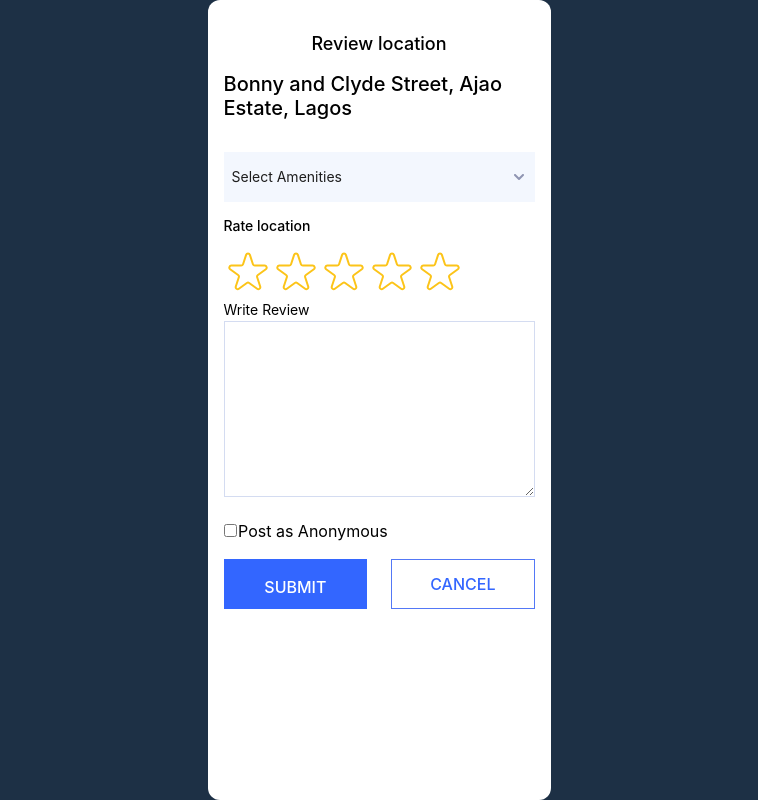
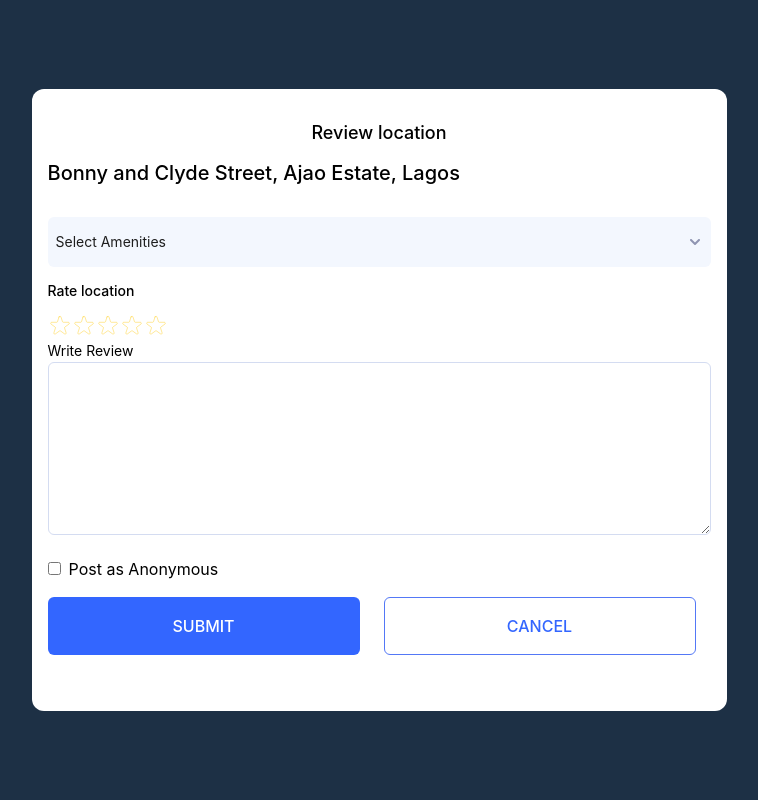
Before and after one commit to deeseeker/area-finder, a Next.js app: page /reviews in a window 1280 px wide. Both pictures are taken after a click on the button "LEAVE A REVIEW". Shown: the top 800 px of the page, without its empty margins (261-1019 px from the left). Built offline with nearby package versions, Linux system fonts and the light colour scheme; what tailwind-gradient-mask-image would draw is missing.

Commit message:
Add review

```diff
--- /dev/null
+++ b/AppContext.js
@@ -0,0 +1,5 @@
+import React from "react";
+
+const AppContext = React.createContext();
+
+export default AppContext;
--- a/components/Modal.js
+++ b/components/Modal.js
@@ -7,8 +7,8 @@ import StarRating from "./StarRating";
 function Modal({ onSubmit, onOk, onCancel, review, onReview, onSetRating }) {
   const [selectedFeatures, setSelectedFeatures] = useState([]);
   return (
-    <div className="fixed inset-0 bg-opacity-100 flex justify-center bg-[#1D3045]">
-      <div className="w-[343px] sm:[695px] rounded-xl bg-[white] p-4">
+    <div className="fixed inset-0 bg-opacity-100 flex items-center justify-center bg-[#1D3045]">
+      <div className="w-[343px] lg:w-[695px] rounded-xl bg-[white] p-4 h-auto">
         <div>
           <h1 className="font-medium text-lg leading-[24px] text-center my-4">
             Review location
@@ -27,9 +27,9 @@ function Modal({ onSubmit, onOk, onCancel, review, onReview, onSetRating }) {
             alt="star review"
             className="mb-4"
           /> */}
-          <StarRating onSetRating={onSetRating} />
-          <form onSubmit={onSubmit}>
-            <label className="text-sm font-normal leading-[16.94px] mb-3.5">
+          <StarRating onSetRating={onSetRating} size={24} color="#FFC70066" />
+          <form onSubmit={onSubmit} className="rounded-md">
+            <label className="text-sm font-normal leading-[16.94px] mb-3.5 mt-6">
               Write Review
             </label>
             <textarea
@@ -37,12 +37,12 @@ function Modal({ onSubmit, onOk, onCancel, review, onReview, onSetRating }) {
               name="review"
               onChange={(e) => onReview(e.target.value)}
               placeholder=""
-              className="w-[311px] min-h-44 p-3 rounded-md border-[1px] border-[solid] border-[#D4DCF1] mb-4"
+              className="w-full lg:h-[173px] p-3 rounded-md border-[1px] border-[solid] border-[#D4DCF1]  mb-4"
             />
 
             <fieldset>
               <input
-                className="mr-[1.5px] text-sm font-normal text-[#484851] leading-[16.94px]"
+                className="text-sm font-normal text-[#484851] leading-[16.94px] mr-2"
                 type="checkbox"
               />
               <label>Post as Anonymous</label>
@@ -53,13 +53,13 @@ function Modal({ onSubmit, onOk, onCancel, review, onReview, onSetRating }) {
               onClick={() => {
                 onSubmit();
               }}
-              className="bg-[#3366FF] text-center uppercase rounded-md w-[144px] h-[50px] py-4 px-10 text-[#FFF]"
+              className="bg-[#3366FF] text-center uppercase rounded-md w-[144px] lg:w-[312px] h-auto py-4 px-10 text-[#FFF]"
             >
               submit
             </button>
             <button
               onClick={() => onCancel()}
-              className="border-[0.5px] uppercase text-center border-[solid] w-[144px] h-[50px] rounded-md border-[#5378F6] text-[#3366FF] font-medium text-base"
+              className="border-[0.5px] uppercase text-center border-[solid] w-[144px] lg:w-[312px] h-auto py-4 px-10  rounded-md border-[#5378F6] text-[#3366FF] font-medium text-base"
             >
               cancel
             </button>
--- a/components/MultiSelect.js
+++ b/components/MultiSelect.js
@@ -69,7 +69,7 @@ export default function MultiSelect({ setSelectedFeatures }) {
   return (
     <div className="relative">
       <button
-        className="border-none bg-[#F3F7FE] w-[311px] h-[50px] text-[#1e1e1e] flex justify-between px-2 rounded-md items-center"
+        className="border-none bg-[#F3F7FE] w-full h-[50px] text-[#1e1e1e] flex justify-between px-2 rounded-md items-center"
         onClick={(e) => {
           e.stopPropagation();
           setIsDropdownDisplayed((prevState) => !prevState);
@@ -88,7 +88,7 @@ export default function MultiSelect({ setSelectedFeatures }) {
         <div
           onClick={(e) => e.stopPropagation()}
           ref={dropdownRef}
-          className="absolute bg-[#F3F7FE] border-[1px] border-[solid] border-[#D4DCF1] rounded-md w-[311px] h-[323px]  text-[#1e1e1e] overflow-y-auto px-2"
+          className="absolute bg-[#F3F7FE] border-[1px] border-[solid] border-[#D4DCF1] rounded-md xl:grid grid-cols-[repeat(5,_106px)] gap-7 auto-cols-auto w-full h-80 xl:h-auto  text-[#1e1e1e] overflow-y-scroll px-2"
         >
           {features.map((feature, index) => (
             <fieldset
--- a/components/StarRating.js
+++ b/components/StarRating.js
@@ -60,11 +60,11 @@ export default function StarRating({
           />
         ))}
       </div>
-      <p style={textStyle}>
+      {/* <p style={textStyle}>
         {messages.length === maxRating
           ? messages[tempRating ? tempRating - 1 : rating - 1]
           : tempRating || rating || ""}
-      </p>
+      </p> */}
     </div>
   );
 }
--- a/pages/_app.js
+++ b/pages/_app.js
@@ -1,5 +1,21 @@
+import AppContext from "@/AppContext";
+import { initData } from "@/public/data";
 import "@/styles/globals.css";
+import { useEffect, useState } from "react";
 
 export default function App({ Component, pageProps }) {
-  return <Component {...pageProps} />;
+  const [data, setData] = useState([]);
+  useEffect(() => {
+    const storedData = localStorage.getItem("reviews");
+    if (storedData) {
+      setData(JSON.parse(storedData));
+    } else {
+      setData(initData);
+    }
+  }, []);
+  return (
+    <AppContext.Provider value={data}>
+      <Component {...pageProps} />
+    </AppContext.Provider>
+  );
 }
--- a/pages/reviews.js
+++ b/pages/reviews.js
@@ -1,26 +1,10 @@
+import AppContext from "@/AppContext";
 import Modal from "@/components/Modal";
 import ReviewSubmitted from "@/components/ReviewSubmitted";
 import useMediaQuery from "@/hooks/useMediaQuery";
+import { initData } from "@/public/data";
 import Image from "next/image";
-import { useEffect, useState } from "react";
-
-const initData = [
-  {
-    rating: 4.0,
-    review:
-      "There is no stable electricity. The roads are fairly good and there is a sense of community. The drainage system is poor and most residents litter their surroundings. There are several grocery stores and Supermarkets.",
-  },
-  {
-    rating: 4.0,
-    review:
-      "There is no stable electricity. The roads are fairly good and there is a sense of community. The drainage system is poor and most residents litter their surroundings. There are several grocery stores and Supermarkets.",
-  },
-  {
-    rating: 4.0,
-    review:
-      "There is no stable electricity. The roads are fairly good and there is a sense of community. The drainage system is poor and most residents litter their surroundings. There are several grocery stores and Supermarkets.",
-  },
-];
+import { useContext, useEffect, useState } from "react";
 
 export default function AllReview() {
   const isAboveMediumScreens = useMediaQuery("(min-width: 500px)");
@@ -40,7 +24,6 @@ function Header({ isAboveMediumScreens }) {
   const [rating, setRating] = useState(0);
   const [data, setData] = useState(initData);
   const newReview = { rating, review };
-  console.log(newReview);
 
   useEffect(() => {
     const storedData = localStorage.getItem("reviews");
@@ -365,27 +348,19 @@ function MainReviews({ isAboveMediumScreens }) {
 }
 
 function ReviewList() {
+  const data = useContext(AppContext);
+  console.log(data);
   return (
     <ul>
-      <li>
-        <Review />
-      </li>
-      <li>
-        <Review />
-      </li>
-      <li>
-        <Review />
-      </li>
-      <li>
-        <Review />
-      </li>
-      <li>
-        <Review />
-      </li>
+      {data.map((review, index) => (
+        <li key={index}>
+          <Review rating={review.rating} review={review.review} />
+        </li>
+      ))}
     </ul>
   );
 }
-function Review() {
+function Review({ rating, review }) {
   return (
     <div className="pb-4 border-b border-[#D9D9D9] mb-4">
       <div className="flex items-center justify-between mb-2">
@@ -408,15 +383,10 @@ function Review() {
             height={12}
             alt="star rating icon"
           />{" "}
-          <span className="ml-[2px]">4.0</span>
+          <span className="ml-[2px]">{rating}</span>
         </div>
       </div>
-      <p className="text-[16px] font-normal leading-[24px]">
-        There is no stable electricity. The roads are fairly good and there is a
-        sense of community. The drainage system is poor and most residents
-        litter their surroundings. There are several grocery stores and
-        Supermarkets.
-      </p>
+      <p className="text-[16px] font-normal leading-[24px]">{review}</p>
       <div className="flex items-center gap-8 text-[#0D2159]">
         <div className="flex items-center">
           <Image src="/like.svg" width={24} height={24} alt="like icon" />
--- /dev/null
+++ b/public/data.js
@@ -0,0 +1,17 @@
+export const initData = [
+  {
+    rating: 4.0,
+    review:
+      "There is no stable electricity. The roads are fairly good and there is a sense of community. The drainage system is poor and most residents litter their surroundings. There are several grocery stores and Supermarkets.",
+  },
+  {
+    rating: 4.0,
+    review:
+      "There is no stable electricity. The roads are fairly good and there is a sense of community. The drainage system is poor and most residents litter their surroundings. There are several grocery stores and Supermarkets.",
+  },
+  {
+    rating: 4.0,
+    review:
+      "There is no stable electricity. The roads are fairly good and there is a sense of community. The drainage system is poor and most residents litter their surroundings. There are several grocery stores and Supermarkets.",
+  },
+];
--- a/styles/globals.css
+++ b/styles/globals.css
@@ -7,9 +7,7 @@
     --background-color: #fafcfd;
     --ff-primary: Inter, "sans-serif";
   }
-  * {
-    @apply border-border;
-  }
+
   body {
     background-color: var(--background-color);
     font-family: var(--ff-primary);
@@ -21,21 +19,4 @@
     background: #fbfafc;
     border: 0.2px solid #1e1e1e;
   }
-
-  .mask {
-    mask-image: linear-gradient(
-        to top,
-        transparent,
-        transparent var(--fadeHeight) black,
-        black calc(100% - var(--fadeHeight)),
-        transparent
-      ),
-      linear-gradient(
-        to bottom,
-        transparent,
-        transparent var(--fadeHeight) black,
-        black calc(100% -var(--fadeHeight)),
-        transparent
-      );
-  }
 }
--- a/tailwind.config.js
+++ b/tailwind.config.js
@@ -8,71 +8,7 @@ module.exports = {
     "./src/**/*.{js,jsx}",
   ],
   prefix: "",
-  theme: {
-    container: {
-      center: true,
-      padding: "2rem",
-      screens: {
-        "2xl": "1400px",
-      },
-    },
-    extend: {
-      colors: {
-        border: "hsl(var(--border))",
-        input: "hsl(var(--input))",
-        ring: "hsl(var(--ring))",
-        background: "hsl(var(--background))",
-        foreground: "hsl(var(--foreground))",
-        primary: {
-          DEFAULT: "hsl(var(--primary))",
-          foreground: "hsl(var(--primary-foreground))",
-        },
-        secondary: {
-          DEFAULT: "hsl(var(--secondary))",
-          foreground: "hsl(var(--secondary-foreground))",
-        },
-        destructive: {
-          DEFAULT: "hsl(var(--destructive))",
-          foreground: "hsl(var(--destructive-foreground))",
-        },
-        muted: {
-          DEFAULT: "hsl(var(--muted))",
-          foreground: "hsl(var(--muted-foreground))",
-        },
-        accent: {
-          DEFAULT: "hsl(var(--accent))",
-          foreground: "hsl(var(--accent-foreground))",
-        },
-        popover: {
-          DEFAULT: "hsl(var(--popover))",
-          foreground: "hsl(var(--popover-foreground))",
-        },
-        card: {
-          DEFAULT: "hsl(var(--card))",
-          foreground: "hsl(var(--card-foreground))",
-        },
-      },
-      borderRadius: {
-        lg: "var(--radius)",
-        md: "calc(var(--radius) - 2px)",
-        sm: "calc(var(--radius) - 4px)",
-      },
-      keyframes: {
-        "accordion-down": {
-          from: { height: "0" },
-          to: { height: "var(--radix-accordion-content-height)" },
-        },
-        "accordion-up": {
-          from: { height: "var(--radix-accordion-content-height)" },
-          to: { height: "0" },
-        },
-      },
-      animation: {
-        "accordion-down": "accordion-down 0.2s ease-out",
-        "accordion-up": "accordion-up 0.2s ease-out",
-      },
-    },
-  },
+  theme: {},
   plugins: [require("tailwindcss-animate")],
   plugins: [require("tailwind-gradient-mask-image")],
 };
```
